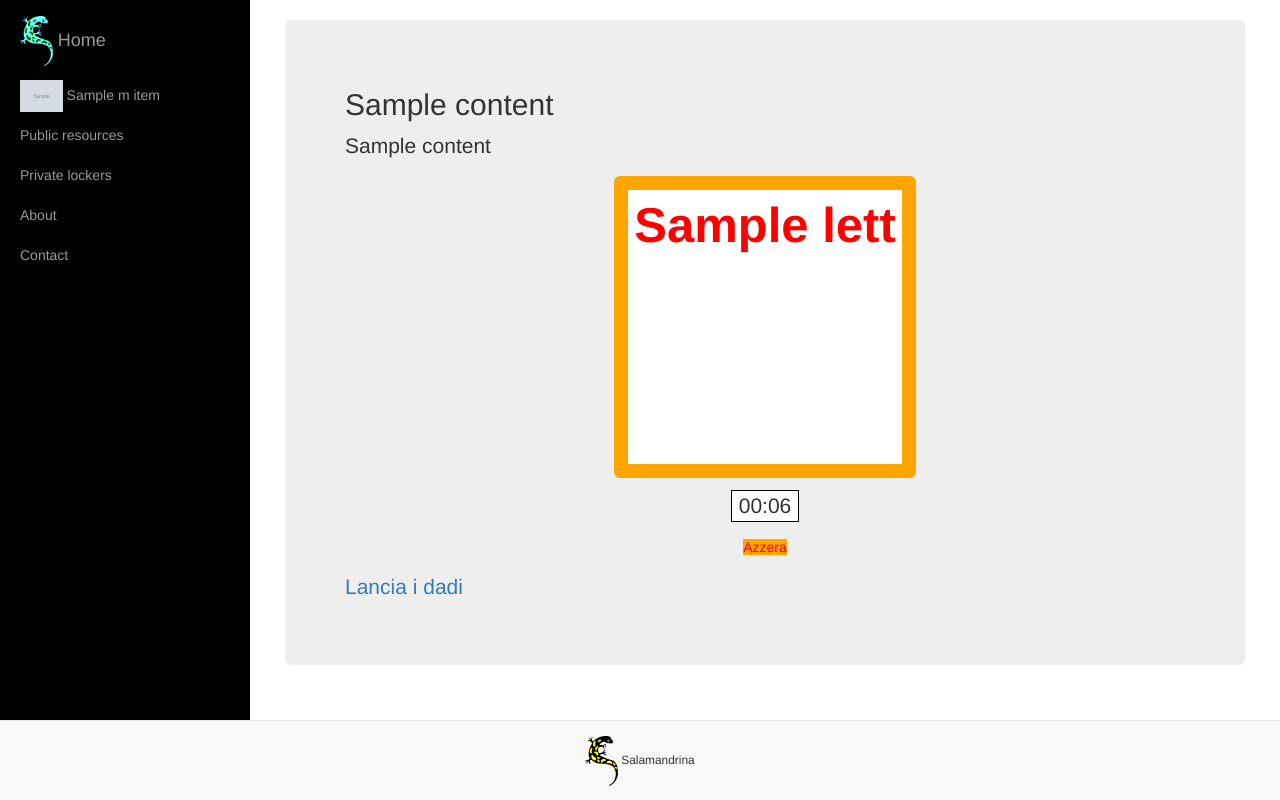
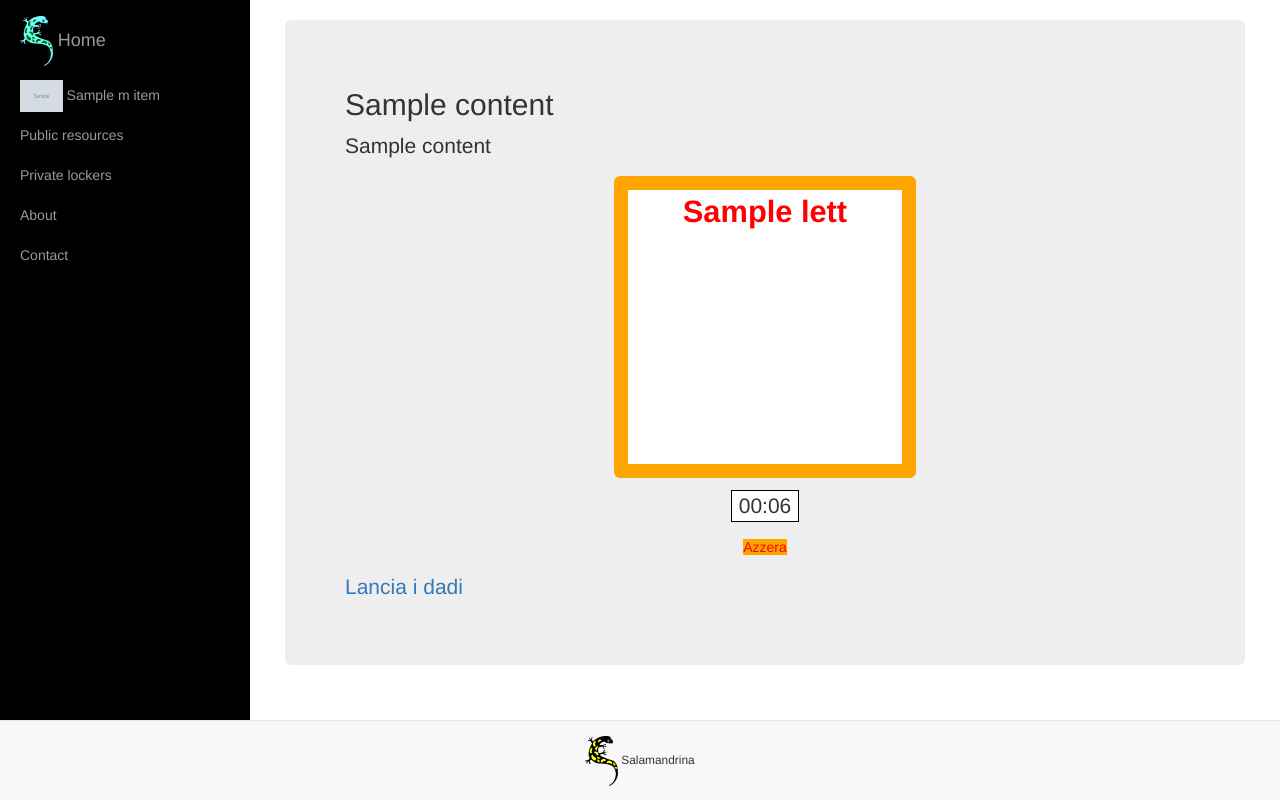
Before and after one commit to hemidactylus/salaweb, a Python web app: template app/templates/paroliere.html in a window 1280 px wide. Run offline with Jinja, Linux system fonts and the light colour scheme; the template is opened without the code that fills it: most values are stand-ins (such as "Sample title", 1, 10 or a date in 2020); grey boxes marked "Sample" are stand-in pictures; some libraries are stand-ins or nearby versions.

Commit message:
Smaller letter font size

```diff
--- a/app/static/salaWeb/css/paroliere.css
+++ b/app/static/salaWeb/css/paroliere.css
@@ -25,7 +25,7 @@ td .content {
   color: red;
   font-weight: bold;
   text-align: center;
-  font-size: 350%;
+  font-size: 220%;
   display:table-cell;
   vertical-align:middle;
 }
```
